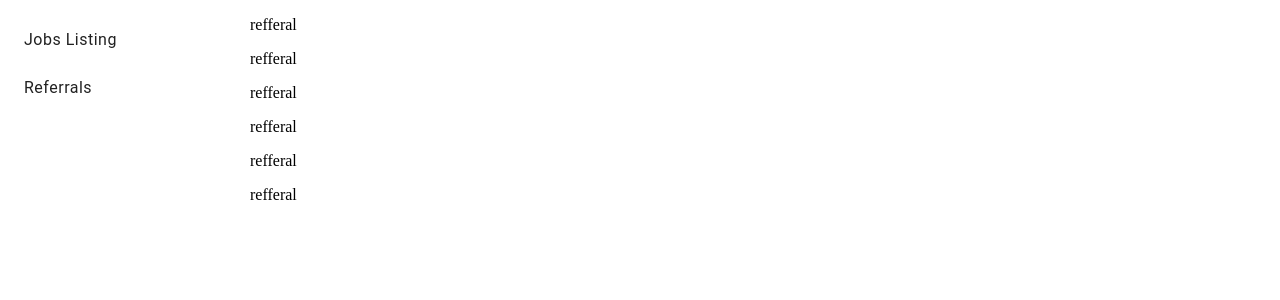
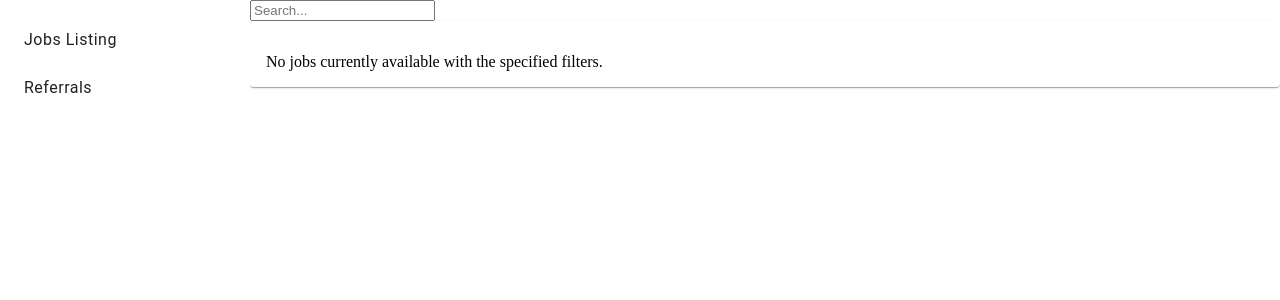
Before and after one commit to mithun30052001/angular-filters, an Angular app: page /referrals in a window 1280 px wide. Shown: the top 300 px of the page. Built offline with nearby package versions, Linux system fonts and the light colour scheme.

Commit message:
stashNg contentng

```diff
--- /dev/null
+++ b/src/app/app-generic-search-pagination/app-generic-search-pagination.component.html
@@ -0,0 +1,24 @@
+<div>
+  <!-- Search bar -->
+  <input type="text" placeholder="Search..." (keyup)="onSearch(($any($event.target).value))" />
+
+  <!-- Jobs list -->
+  <div *ngIf="filteredJobListings.length > 0; else noJobs">
+    <ng-container *ngFor="let job of filteredJobListings | slice: (currentPage - 1) * itemsPerPage : currentPage * itemsPerPage">
+      <ng-content ></ng-content>
+    </ng-container>
+    <!-- Pagination -->
+    <mat-paginator [length]="filteredJobListings.length" [pageSize]="itemsPerPage" [pageSizeOptions]="[5, 10, 25]"
+      (page)="onPageChange($event)">
+    </mat-paginator>
+  </div>
+
+  <!-- No jobs message -->
+  <ng-template #noJobs>
+    <mat-card class="no-jobs-card">
+      <mat-card-content>
+        <p>No jobs currently available with the specified filters.</p>
+      </mat-card-content>
+    </mat-card>
+  </ng-template>
+</div>
--- /dev/null
+++ b/src/app/app-generic-search-pagination/app-generic-search-pagination.component.ts
@@ -0,0 +1,43 @@
+import { Component, Input, OnInit } from '@angular/core';
+import { JobsService } from '../services/job.services';
+import { Observable } from 'rxjs';
+import { PageEvent } from '@angular/material/paginator';
+
+@Component({
+  selector: 'app-generic-search-pagination',
+  templateUrl: './app-generic-search-pagination.component.html',
+  styleUrls: ['./app-generic-search-pagination.component.scss']
+})
+export class AppGenericSearchPaginationComponent implements OnInit {
+  @Input() jobsData: any[] = []; // Input to receive job listings
+  filteredJobListings: any[] = []; // Filtered job listings for search
+  searchTerm: string = ''; // Search term
+  itemsPerPage: number = 5; // Number of items per page
+  currentPage: number = 1; // Current page number
+
+  constructor(private jobsService: JobsService) { }
+
+  ngOnInit(): void {
+    this.loadJobs();
+  }
+
+  loadJobs() {
+    this.jobsService.getJobListings().subscribe((data: any[]) => {
+      this.jobsData = data;
+    });
+  }
+
+  onPageChange(event: PageEvent) {
+    this.currentPage = event.pageIndex + 1;
+    this.itemsPerPage = event.pageSize;
+  }
+
+  onSearch(searchTerm: string) {
+    this.searchTerm = searchTerm.trim().toLowerCase();
+    this.filteredJobListings = this.jobsData.filter(job =>
+      job.details.toLowerCase().includes(this.searchTerm) || // Add more fields as needed
+      job.location.toLowerCase().includes(this.searchTerm)
+    );
+  }
+
+}
--- a/src/app/app.module.ts
+++ b/src/app/app.module.ts
@@ -18,6 +18,7 @@ import { SearchBoxComponent } from './search-box/search-box.component';
 import { MatIconModule } from '@angular/material/icon';
 import { FormsModule } from '@angular/forms';
 import { AppFiltersComponent } from './app-filters/app-filters.component';
+import { AppGenericSearchPaginationComponent } from './app-generic-search-pagination/app-generic-search-pagination.component';
 
 @NgModule({
   declarations: [
@@ -28,7 +29,8 @@ import { AppFiltersComponent } from './app-filters/app-filters.component';
     MenuListComponent,
     MainComponent,
     SearchBoxComponent,
-    AppFiltersComponent
+    AppFiltersComponent,
+    AppGenericSearchPaginationComponent
   ],
   imports: [
     BrowserModule,
--- a/src/app/referrals/referrals.component.html
+++ b/src/app/referrals/referrals.component.html
@@ -1,10 +1,18 @@
-<div class="refferal">
-<div><p>refferal</p></div>
-<div><p>refferal</p></div>
-
-<div><p>refferal</p></div>
-<div><p>refferal</p></div>
-<div><p>refferal</p></div>
-<div><p>refferal</p></div>
-
-</div>
+  <app-generic-search-pagination [jobsData]="jobsData">
+    <div *ngFor="let job of jobsData">
+      <mat-card>
+        <mat-card-content>
+          <div class="card-body">
+            <p>Details: {{ job.details }}</p>
+            <p>Location: {{ job.location }}</p>
+            <p>Preferred Time: {{ job.timePreference == null ? '-' : job.timePreference }}</p>
+          </div>
+        </mat-card-content>
+        <mat-card-actions>
+          <div class="card-footer">
+            <p>{{ job.type }}</p>
+          </div>
+        </mat-card-actions>
+      </mat-card>
+    </div>
+  </app-generic-search-pagination>
--- a/src/app/referrals/referrals.component.scss
+++ b/src/app/referrals/referrals.component.scss
@@ -0,0 +1,18 @@
+ /* refferel.component.css or your global styles */
+app-generic-search-pagination {
+  display: block;
+  width: 100%;
+  height: auto; /* Adjust height as needed */
+}
+
+mat-card {
+  margin-bottom: 20px; /* Add spacing between each card */
+}
+
+.card-body {
+  padding: 10px;
+}
+
+.card-footer {
+  padding: 10px;
+}
--- a/src/app/referrals/referrals.component.ts
+++ b/src/app/referrals/referrals.component.ts
@@ -1,10 +1,43 @@
-import { Component } from '@angular/core';
+import { Component, OnInit } from '@angular/core';
+import { JobsService } from '../services/job.services';
+import { Observable } from 'rxjs';
 
 @Component({
   selector: 'app-referrals',
   templateUrl: './referrals.component.html',
   styleUrls: ['./referrals.component.scss']
 })
-export class ReferralsComponent {
+export class ReferralsComponent implements OnInit {
+  jobsData: any[] = [];
+  filteredJobsData: any[] = [];
+  searchTerm: string = '';
+  currentPage: number = 1;
+  pageSize: number = 5;
 
+  constructor(private jobsService: JobsService) { }
+
+  ngOnInit(): void {
+    this.loadJobs();
+  }
+
+  loadJobs() {
+    this.jobsService.getJobListings().subscribe((data: any[]) => {
+      this.jobsData = data;
+      this.filteredJobsData = data;
+    });
+  }
+
+  onPageChange(event: any) {
+    this.currentPage = event.pageIndex + 1;
+  }
+
+  onSearch(searchTerm: string) {
+    this.searchTerm = searchTerm.trim().toLowerCase();
+    this.filteredJobsData = this.jobsData.filter(job =>
+      job.details.toLowerCase().includes(this.searchTerm) ||
+      job.location.toLowerCase().includes(this.searchTerm) ||
+      job.type.toLowerCase().includes(this.searchTerm)
+    );
+    this.currentPage = 1;
+  }
 }
```
Also changed, not shown: src/app/app-generic-search-pagination/app-generic-search-pagination.component.scss (added), 1 other file (tests, documents, lock files or other folders).
